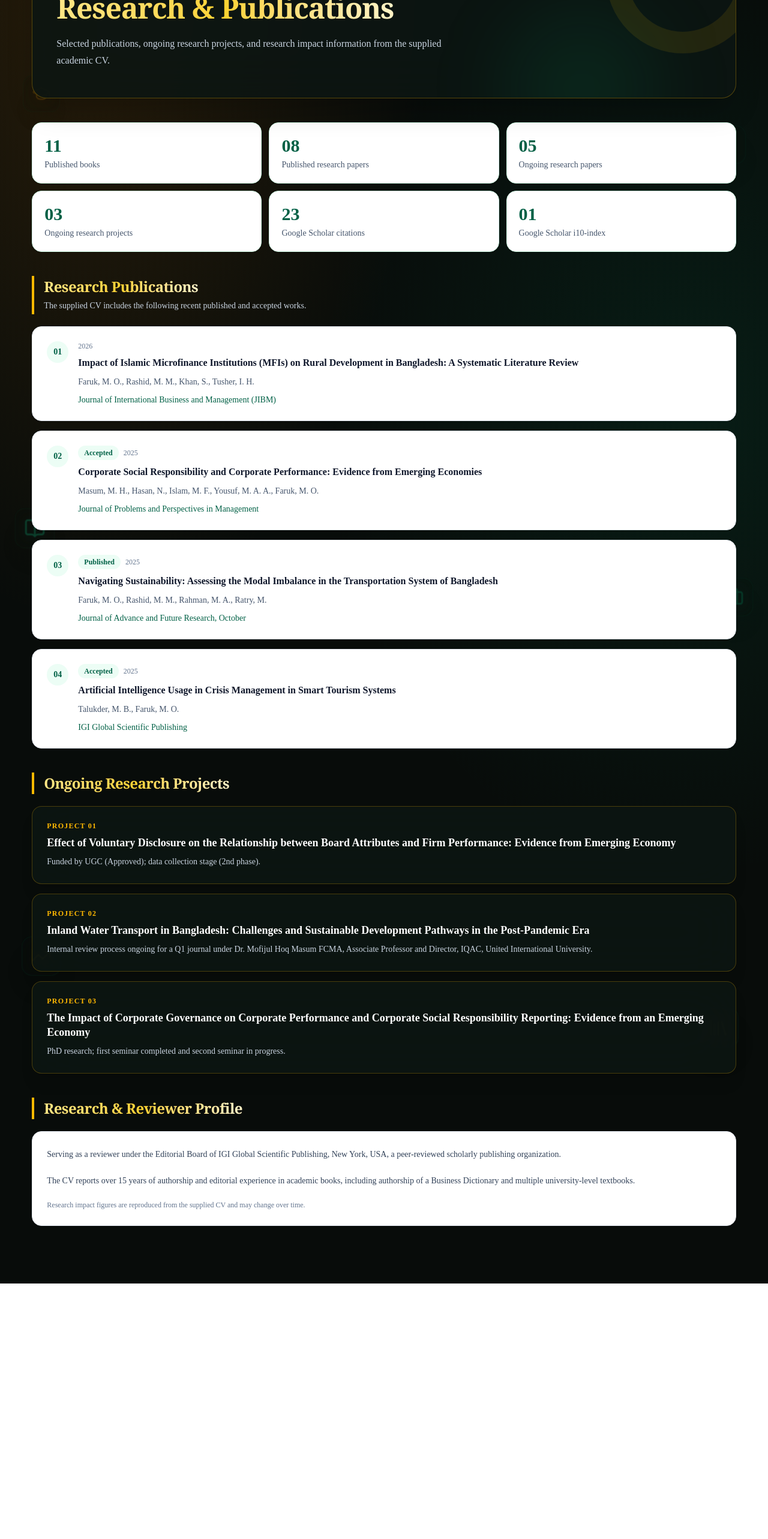
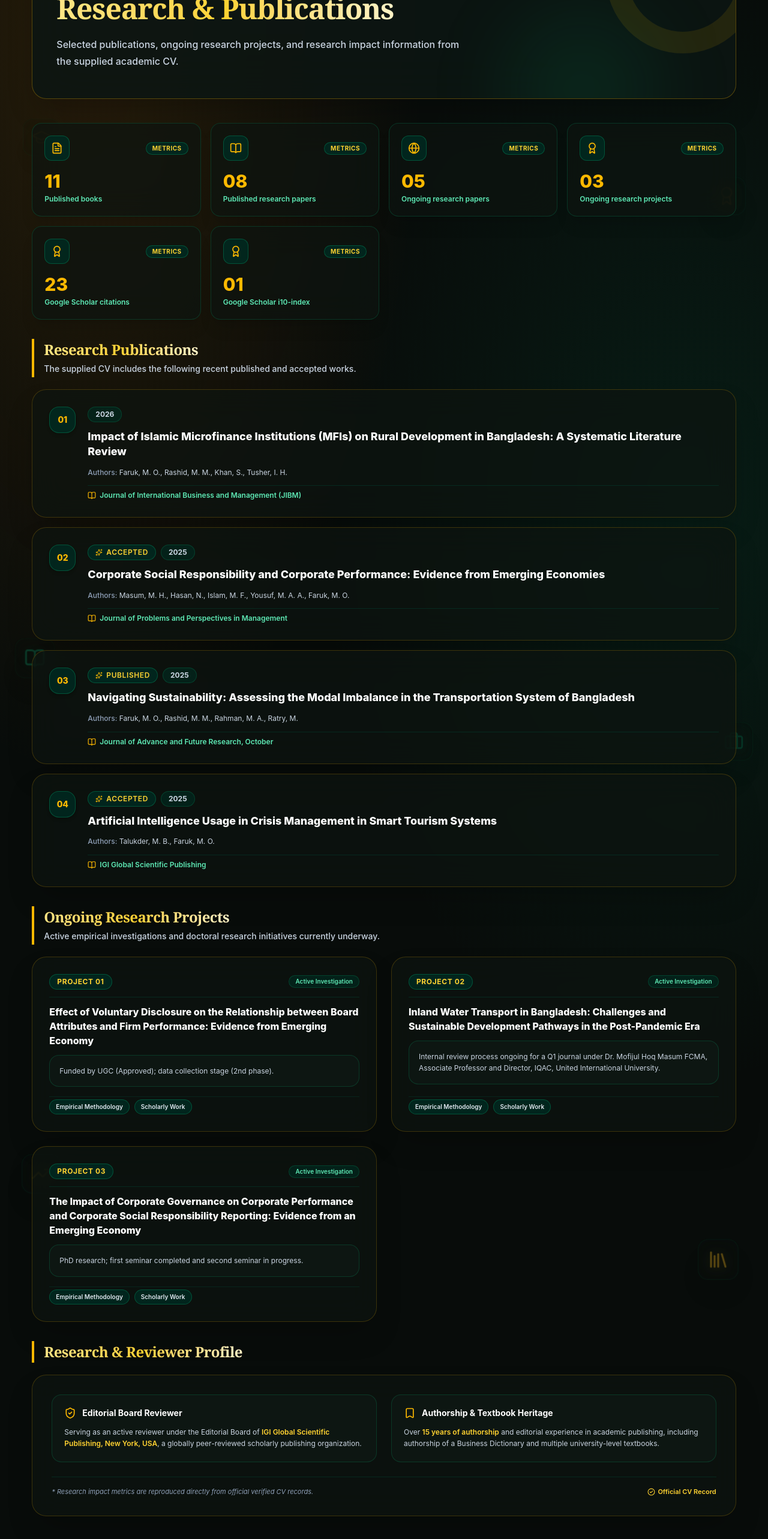
Before and after one commit to FrontFury/omor-faruk-client, a React (Vite) app: page /research-interest in a window 1280 px wide. Shown: the part 216-2782 px from the top of the page at 60% size. Before the commit the page ends 2356 px from the top, so only its background shows below. Built offline with nearby package versions, Linux system fonts and the light colour scheme.

Commit message:
Update Research

```diff
--- a/src/pages/Research/Research.jsx
+++ b/src/pages/Research/Research.jsx
@@ -1,81 +1,192 @@
-import { ContentSection, InfoCard, PortfolioPage } from "../../components/PortfolioPage"
+import React from 'react'
+import {
+  BookOpen,
+  FileText,
+  Sparkles,
+  ShieldCheck,
+  Bookmark,
+  CheckCircle2,
+  Award,
+  Layers,
+  Globe
+} from "lucide-react"
+import { ContentSection, PortfolioPage } from "../../components/PortfolioPage"
 import { ongoingProjects, publications, researchMetrics } from "../../data/profileData"
 
 const Research = () => (
+  <div className="w-full font-sans text-slate-100">
+    <div className="w-full max-w-7xl mx-auto space-y-8">
+
       <PortfolioPage
-    eyebrow="Scholarly work"
+        eyebrow="Scholarly Work & Impact"
         title="Research & Publications"
         description="Selected publications, ongoing research projects, and research impact information from the supplied academic CV."
       >
-    <section className="grid grid-cols-2 gap-3 sm:grid-cols-3">
-      {researchMetrics.map(({ value, label }) => (
-        <div key={label} className="rounded-2xl border border-emerald-100 bg-white p-4 shadow-sm sm:p-5">
-          <p className="text-2xl font-bold text-emerald-800 sm:text-3xl">{value}</p>
-          <p className="mt-1 text-xs leading-5 text-slate-600 sm:text-sm">{label}</p>
+        <div className="space-y-8">
+
+          {/* TOP HIGHLIGHT RESEARCH METRICS - MATCHES HOMEPAGE/ACADEMICS 4-CARD GRID */}
+          <div className="grid grid-cols-2 sm:grid-cols-2 lg:grid-cols-4 gap-4 w-full">
+            {researchMetrics.map(({ value, label }, idx) => (
+              <div
+                key={label || idx}
+                className="rounded-2xl border border-emerald-500/20 bg-[#0d1410]/70 p-5 shadow-xl backdrop-blur-xl hover:border-amber-400/40 transition-all duration-300 flex flex-col justify-between group"
+              >
+                <div className="flex items-center justify-between">
+                  <div className="p-2.5 bg-emerald-950/80 border border-emerald-500/30 rounded-xl text-amber-400 shrink-0">
+                    {idx === 0 ? <FileText size={20} /> : idx === 1 ? <BookOpen size={20} /> : idx === 2 ? <Globe size={20} /> : <Award size={20} />}
+                  </div>
+                  <span className="bg-emerald-950/80 border border-emerald-500/30 text-amber-300 text-[10px] font-bold px-2.5 py-0.5 rounded-full uppercase tracking-wider">
+                    Metrics
+                  </span>
+                </div>
+                <div className="mt-4">
+                  <div className="text-3xl font-extrabold text-amber-400 group-hover:text-amber-300 transition-colors">
+                    {value}
+                  </div>
+                  <p className="text-xs font-semibold text-emerald-300 mt-1">{label}</p>
+                </div>
               </div>
             ))}
-    </section>
+          </div>
 
+          {/* SECTION 1: RESEARCH PUBLICATIONS */}
           <ContentSection
             title="Research Publications"
             subtitle="The supplied CV includes the following recent published and accepted works."
           >
             <div className="space-y-4">
               {publications.map((paper, index) => (
-          <article key={paper.title} className="flex gap-4 rounded-2xl border border-slate-200 bg-white p-5 shadow-sm sm:p-6">
-            <span className="flex h-9 w-9 shrink-0 items-center justify-center rounded-full bg-emerald-50 text-sm font-bold text-emerald-800">
+                <article
+                  key={paper.title}
+                  className="relative overflow-hidden rounded-3xl border border-amber-400/20 bg-[#0d1410]/70 p-6 md:p-7 shadow-2xl backdrop-blur-xl hover:border-amber-400/30 transition-all duration-300 flex flex-col sm:flex-row gap-5 items-start group"
+                >
+                  <div className="flex items-center justify-center h-11 w-11 shrink-0 rounded-2xl bg-emerald-950/80 border border-emerald-500/30 text-amber-400 font-extrabold text-sm shadow-md">
                     {String(index + 1).padStart(2, "0")}
-            </span>
-            <div className="min-w-0">
-              <div className="mb-2 flex flex-wrap items-center gap-2">
+                  </div>
+                  <div className="min-w-0 flex-1 space-y-3">
+                    <div className="flex flex-wrap items-center gap-2">
                       {paper.status && (
-                  <span className="rounded-full bg-emerald-50 px-2.5 py-1 text-xs font-semibold text-emerald-800">
+                        <span className="inline-flex items-center gap-1.5 px-3 py-1 bg-emerald-950/80 border border-emerald-500/30 text-amber-300 text-xs font-semibold rounded-full uppercase tracking-wider">
+                          <Sparkles size={12} className="text-amber-400" />
                           {paper.status}
                         </span>
                       )}
-                <span className="text-xs font-medium text-slate-500">{paper.year}</span>
+                      <span className="text-xs font-bold text-slate-300 bg-emerald-950/60 px-3 py-1 rounded-full border border-emerald-500/20">
+                        {paper.year}
+                      </span>
                     </div>
-              <h3 className="font-bold leading-6 text-slate-900">{paper.title}</h3>
-              <p className="mt-2 text-sm leading-6 text-slate-600">{paper.authors}</p>
-              <p className="mt-2 text-sm font-medium text-emerald-800">{paper.journal}</p>
+
+                    <h3 className="text-lg font-extrabold text-white group-hover:text-amber-300 transition-colors leading-snug">
+                      {paper.title}
+                    </h3>
+
+                    <p className="text-xs leading-relaxed text-slate-300">
+                      <strong className="text-slate-400 font-medium">Authors:</strong> {paper.authors}
+                    </p>
+
+                    <div className="pt-2 border-t border-emerald-900/40 flex items-center justify-between text-xs">
+                      <span className="text-emerald-300 font-semibold flex items-center gap-1.5">
+                        <BookOpen size={14} className="text-amber-400 shrink-0" />
+                        {paper.journal}
+                      </span>
+                    </div>
                   </div>
                 </article>
               ))}
             </div>
           </ContentSection>
 
-    <ContentSection title="Ongoing Research Projects">
-      <div className="grid gap-4">
+          {/* SECTION 2: ONGOING RESEARCH PROJECTS */}
+          <ContentSection
+            title="Ongoing Research Projects"
+            subtitle="Active empirical investigations and doctoral research initiatives currently underway."
+          >
+            <div className="grid grid-cols-1 lg:grid-cols-2 gap-6 items-stretch">
               {ongoingProjects.map((project, index) => (
-          <InfoCard
+                <div
                   key={project.title}
-            meta={`Project ${String(index + 1).padStart(2, "0")}`}
-            title={project.title}
-            detail={project.detail}
-          />
+                  className="relative overflow-hidden rounded-3xl border border-amber-400/20 bg-[#0d1410]/70 p-6 md:p-7 shadow-2xl backdrop-blur-xl hover:border-amber-400/30 transition-all duration-300 flex flex-col justify-between group space-y-4"
+                >
+                  <div className="space-y-3">
+                    <div className="flex items-center justify-between border-b border-emerald-900/40 pb-3">
+                      <span className="text-xs font-bold text-amber-300 bg-emerald-950/80 border border-emerald-500/30 px-3 py-1 rounded-full uppercase tracking-wider">
+                        Project {String(index + 1).padStart(2, "0")}
+                      </span>
+                      <span className="text-[10px] font-semibold text-emerald-300 bg-emerald-950/60 px-2.5 py-0.5 rounded-full border border-emerald-500/20">
+                        Active Investigation
+                      </span>
+                    </div>
+
+                    <h3 className="text-base font-extrabold text-white group-hover:text-amber-300 transition-colors">
+                      {project.title}
+                    </h3>
+
+                    <p className="text-xs leading-relaxed text-slate-300 bg-[#121c17]/60 p-4 rounded-2xl border border-emerald-500/20">
+                      {project.detail}
+                    </p>
+                  </div>
+
+                  <div className="flex items-center gap-2 pt-1 border-t border-emerald-900/30">
+                    <span className="text-[10px] font-semibold bg-emerald-950/80 text-slate-200 border border-emerald-500/30 px-2.5 py-1 rounded-full">
+                      Empirical Methodology
+                    </span>
+                    <span className="text-[10px] font-semibold bg-emerald-950/80 text-slate-200 border border-emerald-500/30 px-2.5 py-1 rounded-full">
+                      Scholarly Work
+                    </span>
+                  </div>
+                </div>
               ))}
             </div>
           </ContentSection>
 
+          {/* SECTION 3: RESEARCH & REVIEWER PROFILE */}
           <ContentSection title="Research & Reviewer Profile">
-      <div className="rounded-2xl border border-slate-200 bg-white p-5 text-sm leading-7 text-slate-700 shadow-sm sm:p-6">
-        <p>
-          Serving as a reviewer under the Editorial Board of IGI Global
-          Scientific Publishing, New York, USA, a peer-reviewed scholarly
-          publishing organization.
-        </p>
-        <p className="mt-4">
-          The CV reports over 15 years of authorship and editorial experience
-          in academic books, including authorship of a Business Dictionary and
-          multiple university-level textbooks.
-        </p>
-        <p className="mt-4 text-xs leading-5 text-slate-500">
-          Research impact figures are reproduced from the supplied CV and may
-          change over time.
+            <div className="relative overflow-hidden rounded-3xl border border-amber-400/20 bg-[#0d1410]/70 p-6 md:p-8 shadow-2xl backdrop-blur-xl space-y-6">
+
+              <div className="grid grid-cols-1 md:grid-cols-2 gap-6">
+
+                {/* Reviewer Editorial Card */}
+                <div className="bg-[#121c17]/60 p-5 rounded-2xl border border-emerald-500/20 space-y-3">
+                  <div className="flex items-center gap-2.5 text-amber-400">
+                    <ShieldCheck size={20} />
+                    <h4 className="font-bold text-white text-sm">Editorial Board Reviewer</h4>
+                  </div>
+                  <p className="text-xs leading-relaxed text-slate-300">
+                    Serving as an active reviewer under the Editorial Board of <strong className="text-amber-300 font-semibold">IGI Global Scientific Publishing, New York, USA</strong>, a globally peer-reviewed scholarly publishing organization.
                   </p>
                 </div>
+
+                {/* Authorship & Books Card */}
+                <div className="bg-[#121c17]/60 p-5 rounded-2xl border border-emerald-500/20 space-y-3">
+                  <div className="flex items-center gap-2.5 text-amber-400">
+                    <Bookmark size={20} />
+                    <h4 className="font-bold text-white text-sm">Authorship & Textbook Heritage</h4>
+                  </div>
+                  <p className="text-xs leading-relaxed text-slate-300">
+                    Over <strong className="text-amber-300 font-semibold">15 years of authorship</strong> and editorial experience in academic publishing, including authorship of a Business Dictionary and multiple university-level textbooks.
+                  </p>
+                </div>
+
+              </div>
+
+              {/* Verified Source Disclaimer */}
+              <div className="pt-4 border-t border-emerald-900/40 flex items-center justify-between text-[11px] text-slate-400">
+                <span className="italic">
+                  * Research impact metrics are reproduced directly from official verified CV records.
+                </span>
+                <span className="text-amber-300 font-semibold flex items-center gap-1">
+                  <CheckCircle2 size={13} /> Official CV Record
+                </span>
+              </div>
+
+            </div>
           </ContentSection>
+
+        </div>
       </PortfolioPage>
+
+    </div>
+  </div>
 )
 
 export default Research
```
Lines whose indentation alone changed are shown as unchanged.
